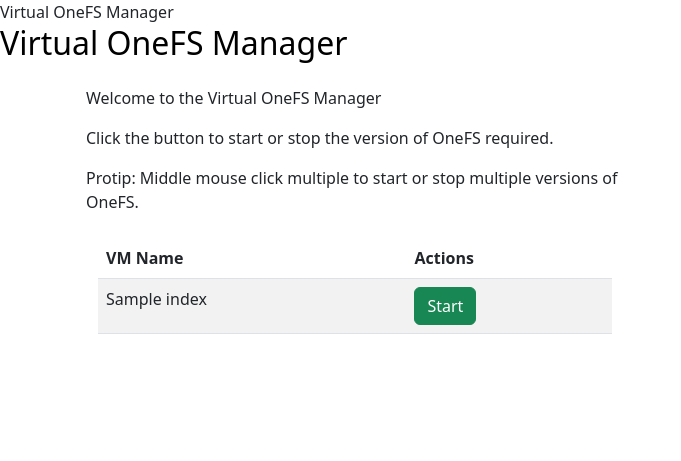
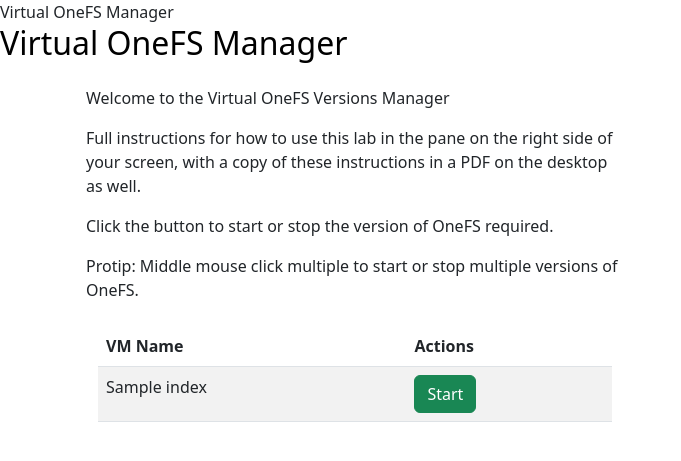
Before and after one commit to j-sims/mgr, a Flask app: template app/flask/app/templates/index.html in a window 1280 px wide. Shown: the top 461 px of the page, without its empty margins (0-681 px from the left). Run offline with Flask 3, Linux system fonts and the light colour scheme; the template is opened without the code that fills it: most values are stand-ins (such as "Sample title", 1, 10 or a date in 2020); some libraries are stand-ins or nearby versions.

Commit message:
Update index.html (#1)

```diff
--- a/app/flask/app/templates/index.html
+++ b/app/flask/app/templates/index.html
@@ -9,8 +9,10 @@
 <div class="container">
     <div class="row">
         <div class="col w-75 p-3">
-            Welcome to the Virtual OneFS Manager</p>
-            </p>
+            Welcome to the Virtual OneFS Versions Manager</p></p>
+
+            Full instructions for how to use this lab in the pane on the right side of your screen, with a copy of these instructions in a PDF on the desktop as well. </p></p>
+
             Click the button to start or stop the version of OneFS required.</p></p>
 
             Protip: Middle mouse click multiple to start or stop multiple versions of OneFS.
```
